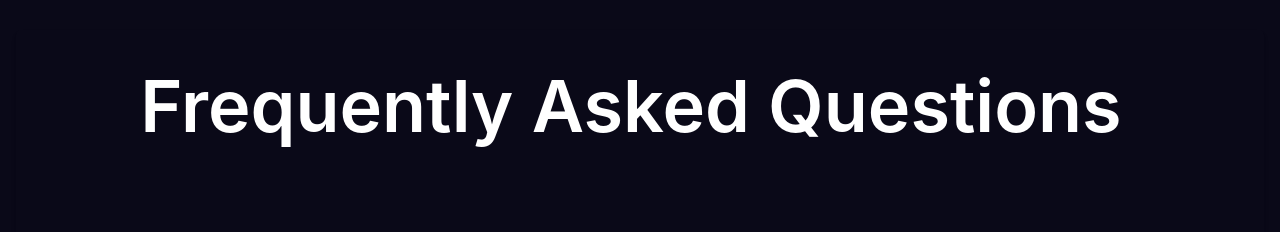
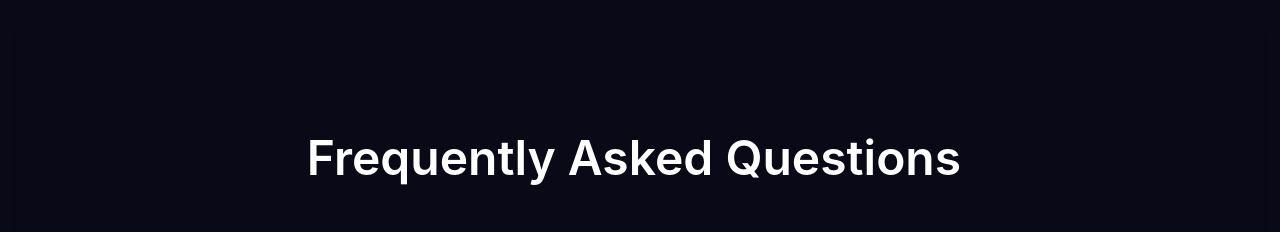
Before and after one commit to shrey7ansh07/winter-of-code, a React (Vite) app: page /Faqs in a window 1280 px wide. Shown: the part 178-410 px from the top of the page. Built offline with nearby package versions, Linux system fonts and the light colour scheme.

Commit message:
Update Faqs.jsx

```diff
--- a/src/Components/Faqs/Faqs.jsx
+++ b/src/Components/Faqs/Faqs.jsx
@@ -112,7 +112,7 @@ const Faqs = () => {
       <div className="bg-blue px-8 py-8 mb-12 rounded-md shadow-md">
         <AnimatedText
           text="Frequently Asked Questions"
-          className="!text-7xl !font-semibold !text-white !text-center !mb-16"
+          className="!text-5xl !text-white sm:!text-2xl font-semibold my-16 !text-center"
         />
         <div className="mt-20">
           <Faq data={data} styles={data.styles} config={config} />
```
